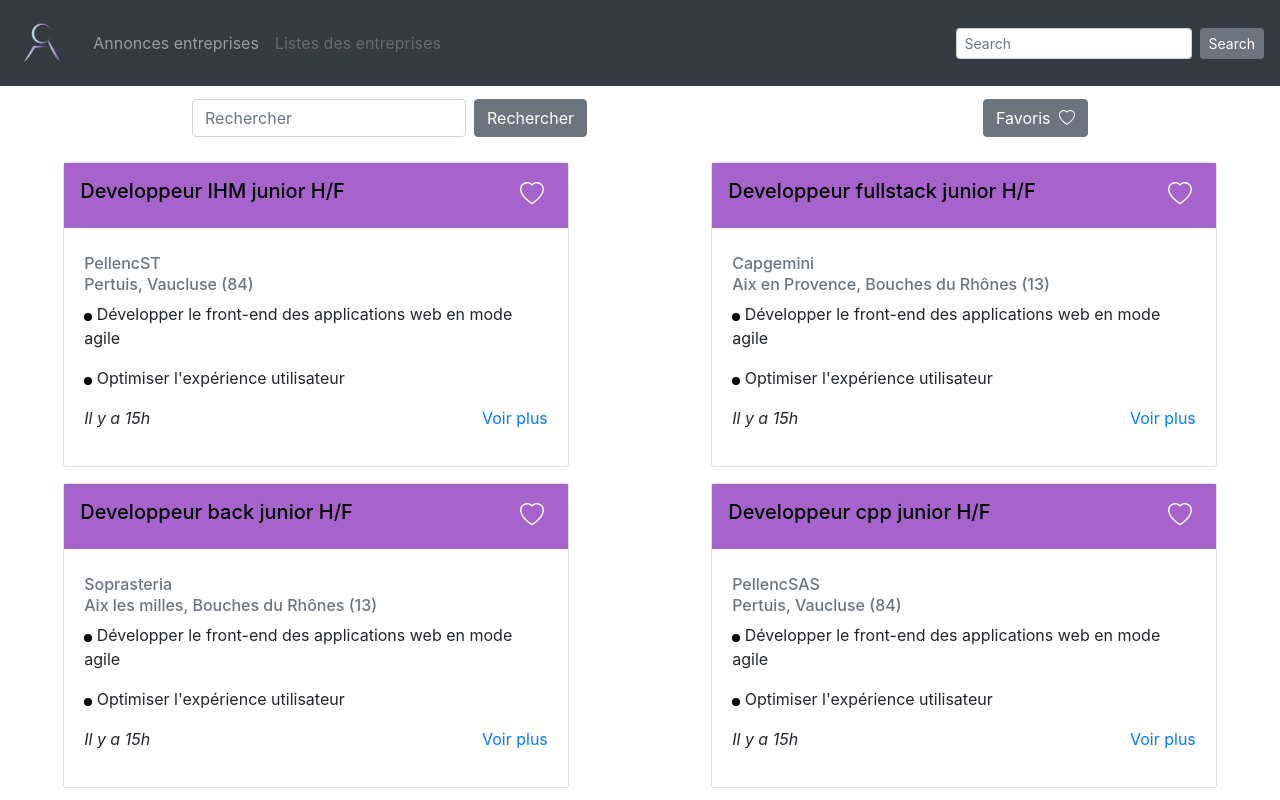
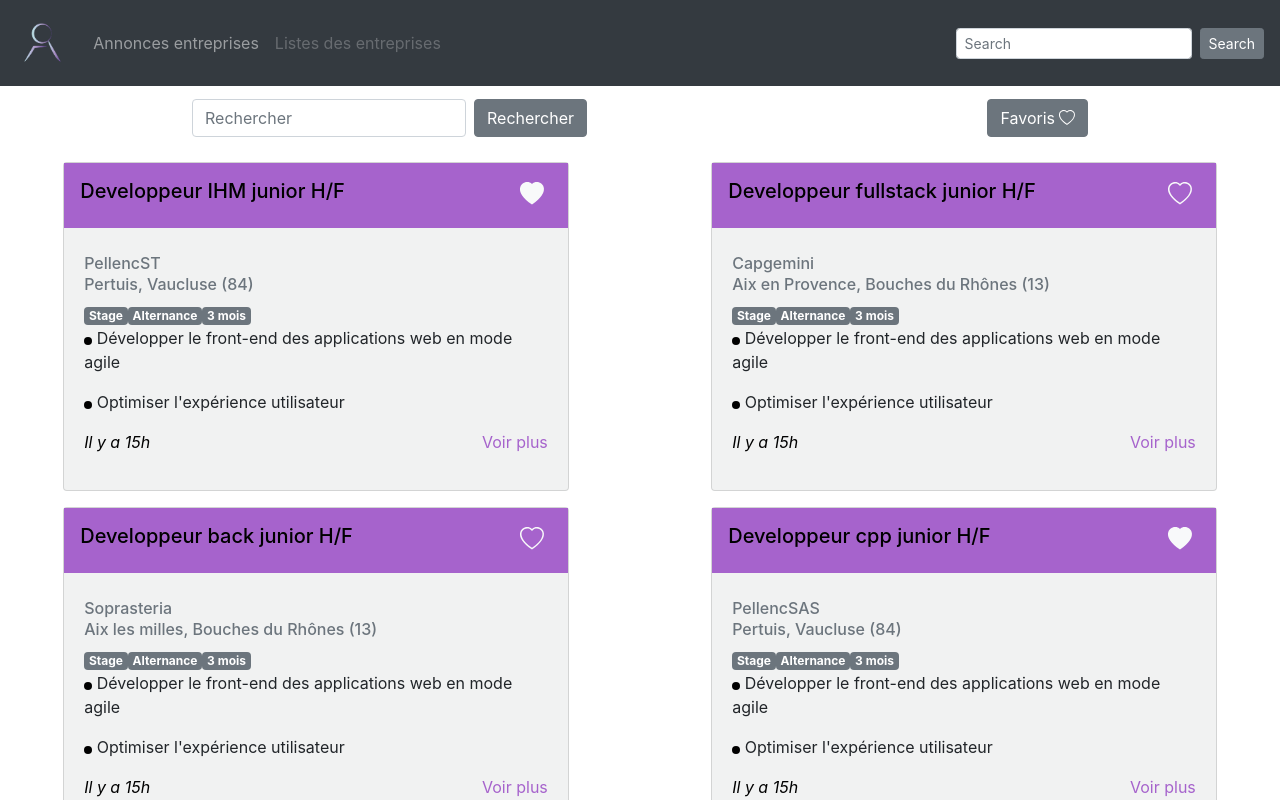
Before and after one commit to evegomez1974/j-stalk-front, a Nuxt app: page /jobAdvert in a window 1280 px wide. Shown: the top 800 px of the page. Built offline with nearby package versions, Linux system fonts and the light colour scheme.

Commit message:
boutton favorite terminé

```diff
--- a/assets/css/card.scss
+++ b/assets/css/card.scss
@@ -38,6 +38,11 @@ a:hover {
     border-color: transparent;
     background-color: transparent;
 }
+// .card-text {
+//     width: auto;
+//     height: 30px;
+//     overflow: hidden
+// }
 
 @media only screen and (max-width: 1000px) {
 
--- a/assets/css/themes.scss
+++ b/assets/css/themes.scss
@@ -1,5 +1,7 @@
 $jstalk-primary: #a663cc;
 $jstalk-gray-800: #343a40;
+
+$primary: #a663cc;
 
 $theme-colors: (
     "jstalk-primary": $jstalk-primary,
@@ -9,7 +11,7 @@ $colors: (
     "jstalk-gray-800": $jstalk-gray-800,
 );
 
-//$card-bg: $jstalk-gray-800;
+$card-bg: #343a4011;
 
 // Include Bootstrap and BootstrapVue SCSS files
 @import '~bootstrap/scss/bootstrap.scss';
--- a/components/Card.vue
+++ b/components/Card.vue
@@ -1,14 +1,29 @@
 <template>
   <div class="card">
-  <div class="card-title">
-    <h5 >{{ jobTitle }}</h5>
-    <button id="favButton" @click="changeIcon" ><b-icon :icon=icon variant="light" font-scale="1.5">{{icon}}</b-icon></button>
+    <div class="card-title">
+      <h5>{{ jobTitle }}</h5>
+      <button id="favButton" @click="changeFavorite">
+        <b-icon
+          v-if="this.favorite"
+          icon="heart-fill"
+          variant="light"
+          font-scale="1.5"
+        ></b-icon>
+        <b-icon v-else icon="heart" variant="light" font-scale="1.5"></b-icon>
+      </button>
     </div>
     <div class="card-body">
       <h6 class="card-subtitle mb-2 text-muted">{{ company }}</h6>
       <h6 class="card-subtitle mb-2 text-muted">
         {{ city }}, {{ department }}
       </h6>
+      <span class="badge badge-secondary">Stage</span>
+      <span class="badge badge-secondary">Alternance</span>
+      <!-- <span class="badge badge-primary">Apprentissage</span>
+      <span class="badge badge-primary">Professionalisation</span>
+      <span class="badge badge-primary">6 mois</span> -->
+      <span class="badge badge-secondary">3 mois</span>
+
       <p class="card-text">
         <BIconCircleFill
           style="color: black"
@@ -22,13 +37,17 @@
         Optimiser l'expérience utilisateur
       </p>
       <div class="footer-card">
-        <p style="font-style: italic">Il y a 15h</p>
-        <a v-b-modal.modal-center href="#" class="card-link">Voir plus</a>
+        <p style="font-style: italic; color: black">Il y a 15h</p>
+        <a
+          v-b-modal.modal-center href="#"
+          class="card-link-jstalk-primary"
+          >Voir plus</a
+        >
       </div>
     </div>
     <!-- <b-button v-b-modal.modal-center>Launch centered modal</b-button> -->
 
-    <b-modal id="modal-center" centered>
+    <b-modal id="modal-center" variant="jstalk-primary" centered>
       <template #modal-title> {{ jobTitle }} </template>
 
       <h6 class="card-subtitle mb-2 text-muted">{{ company }}</h6>
@@ -47,34 +66,37 @@
         </BIconCircleFill>
         Optimiser l'expérience utilisateur
       </p>
+      <button>test</button>
+      <!-- <template #modal-footer>
+        <button>test</button>
+      </template> -->
     </b-modal>
   </div>
 </template>
 
 <script>
-import "../assets/css/card.scss"
-import { BIconCircleFill, BIconHeart, BIconHeartFill } from "bootstrap-vue";
+import "../assets/css/card.scss";
+import { BIconCircleFill, BIconHeart } from "bootstrap-vue";
 
 export default {
   name: "Card",
   components: {
-    BIconCircleFill, BIconHeart
+    BIconCircleFill,
+    BIconHeart,
   },
   props: {
-        jobTitle: String,
-        company: String,
-        city: String,
-        department: String,
-  },
-  data(){
-    return {
-        icon: "heart"
-    }
+    index: Number,
+    jobTitle: String,
+    company: String,
+    city: String,
+    department: String,
+    favorite: Boolean,
   },
   methods: {
-    changeIcon() {
-        this.icon = (this.icon === "heart" ? "heart-fill" : "heart")
-    }
-  }
+    changeFavorite() {
+      // this.favorite = !this.favorite
+      this.$emit("update:favorite", !this.favorite);
+    },
+  },
 };
 </script>
--- a/components/navBar.vue
+++ b/components/navBar.vue
@@ -29,7 +29,6 @@
             >
           </b-nav-form>
 
-
           <!-- <b-nav-item-dropdown text="Lang" right>
           <b-dropdown-item href="#">EN</b-dropdown-item>
           <b-dropdown-item href="#">ES</b-dropdown-item>
@@ -48,12 +47,11 @@
         </b-navbar-nav>
       </b-collapse>
     </b-navbar>
-
   </div>
 </template>
 
 <script>
-import "../assets/css/navBar.scss"
+import "../assets/css/navBar.scss";
 export default {
   name: "NavBar",
 };
--- a/pages/jobAdvert.vue
+++ b/pages/jobAdvert.vue
@@ -15,7 +15,9 @@
         </b-nav-form>
       </div>
       <div class="favorite-container">
-        <b-button size="md" >Favoris <BIconHeart class="pl-1"></BIconHeart></b-button>
+        <b-button size="md"
+          >Favoris<BIconHeart class="pl-1"></BIconHeart
+        ></b-button>
       </div>
     </div>
     <div class="grid-container">
@@ -23,10 +25,13 @@
         class="grid-card"
         v-for="(jobOffer, index) in jobOffers"
         :key="index"
+		:index="index"
         :jobTitle="jobOffer.jobTitle"
         :company="jobOffer.company"
         :city="jobOffer.city"
         :department="jobOffer.department"
+        :favorite="jobOffer.favorite"
+        @update:favorite="changeFav(jobOffer, $event)"
       />
     </div>
   </div>
@@ -40,7 +45,6 @@ import Card from "../components/card";
 
 import { BIconHeart } from "bootstrap-vue";
 
-
 export default {
   name: "IndexPage",
   components: { NavBar, Card, BIconHeart },
@@ -52,34 +56,49 @@ export default {
           company: "PellencST",
           city: "Pertuis",
           department: "Vaucluse (84)",
+          favorite: true,
         },
         {
           jobTitle: "Developpeur fullstack junior H/F",
           company: "Capgemini",
           city: "Aix en Provence",
           department: "Bouches du Rhônes (13)",
+          favorite: false,
         },
         {
           jobTitle: "Developpeur back junior H/F",
           company: "Soprasteria",
           city: "Aix les milles",
           department: "Bouches du Rhônes (13)",
+          favorite: false,
         },
         {
           jobTitle: "Developpeur cpp junior H/F",
           company: "PellencSAS",
           city: "Pertuis",
           department: "Vaucluse (84)",
+          favorite: true,
         },
         {
           jobTitle: "Developpeur cpp junior H/F",
           company: "PellencSAS",
           city: "Pertuis",
           department: "Vaucluse (84)",
+          favorite: true,
         },
       ],
     };
+  },
+  methods: {
+    setMessage(payload) {
+      this.message = payload.message;
+    },
+
+    changeFav(jobOffer, newValue) {
+      jobOffer.favorite = newValue;
+      console.log(jobOffer.favorite)
     }
+  },
 };
 </script>
 
```
Lines whose indentation alone changed are shown as unchanged.
